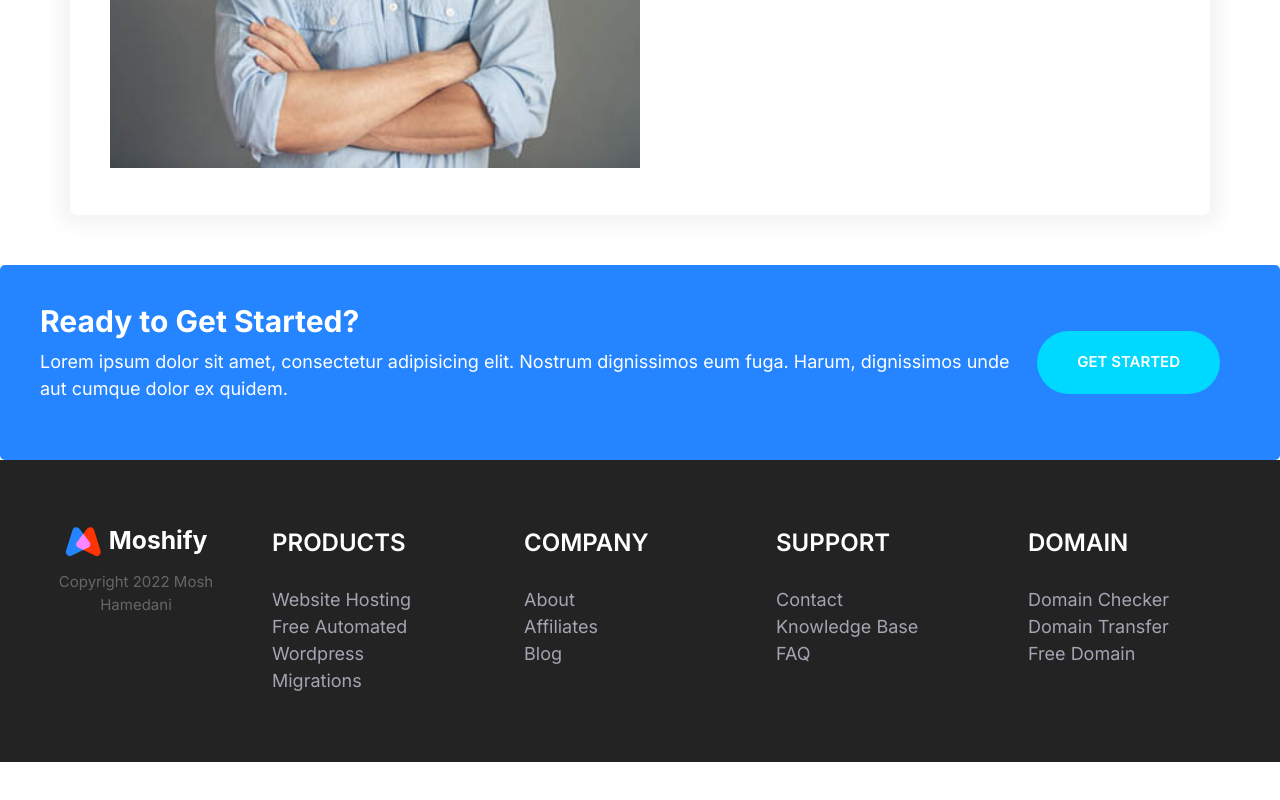
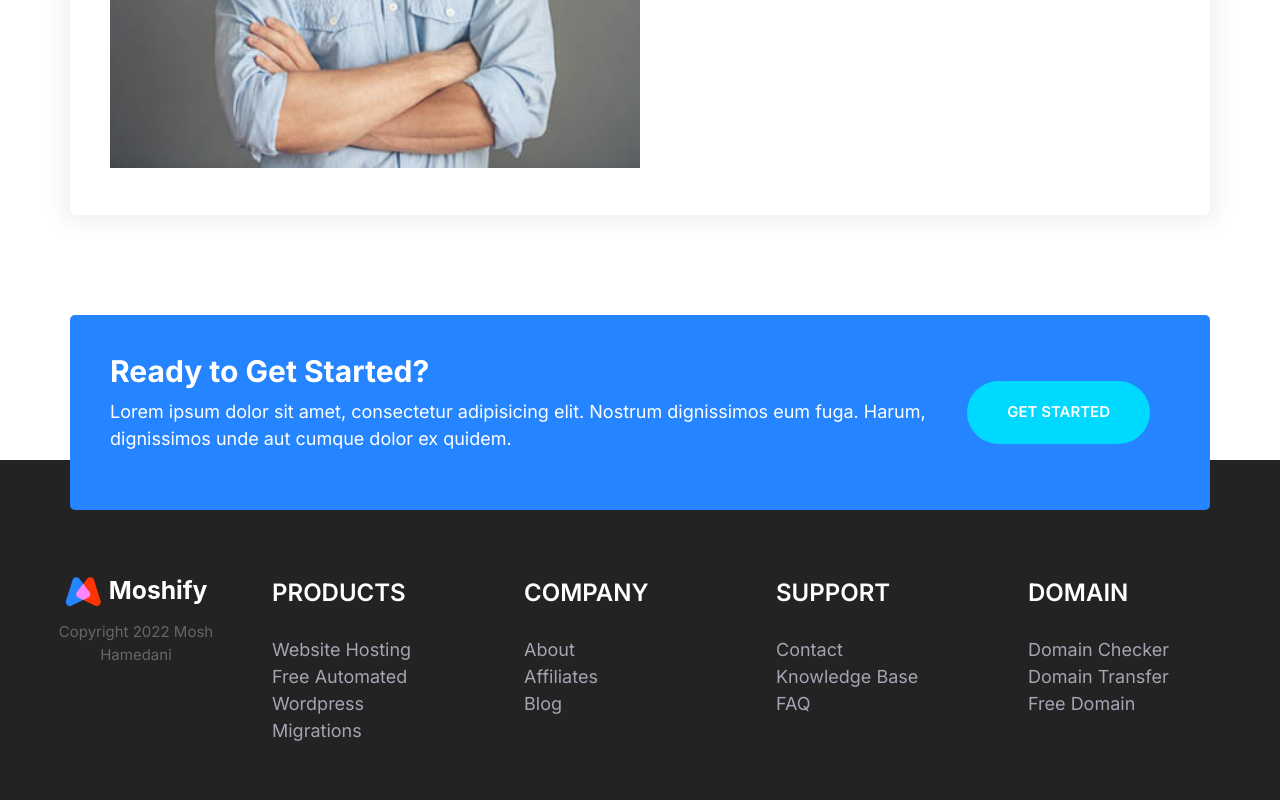
Before and after one commit to AMOGHPTL/moshify-p1, a website built with Parcel: page index.html in a window 1280 px wide. Shown: the part 5345-6145 px from the top of the page. Before the commit the page ends 6107 px from the top, so only its background shows below. Built offline with nearby package versions, Linux system fonts and the light colour scheme.

Commit message:
callout fixing.

```diff
--- a/css/style.css
+++ b/css/style.css
@@ -548,6 +548,8 @@ text-align: center;
 .callout{
     padding: 4rem;
     border-radius: 5px;
+    position: relative;
+    top: 50px;
 }
 
 .callout--primary{
@@ -903,6 +905,7 @@ text-align: center;
 
 @media screen and (min-width: 768px){
     .footer__sections{
+        margin:50px 0 30px;
         grid-template-columns: repeat(auto-fit, minmax(10rem, 1fr));
         gap: 2rem;
     }
--- a/index.html
+++ b/index.html
@@ -351,7 +351,7 @@
         </div>
       </div>
     </section>
-    <div class="callout callout--primary">
+    <div class="callout callout--primary container">
       <div class="grid grid--1x2">
         <div class="callout__content">
           <h2 class="callout__heading">Ready to Get Started?</h2>
```
